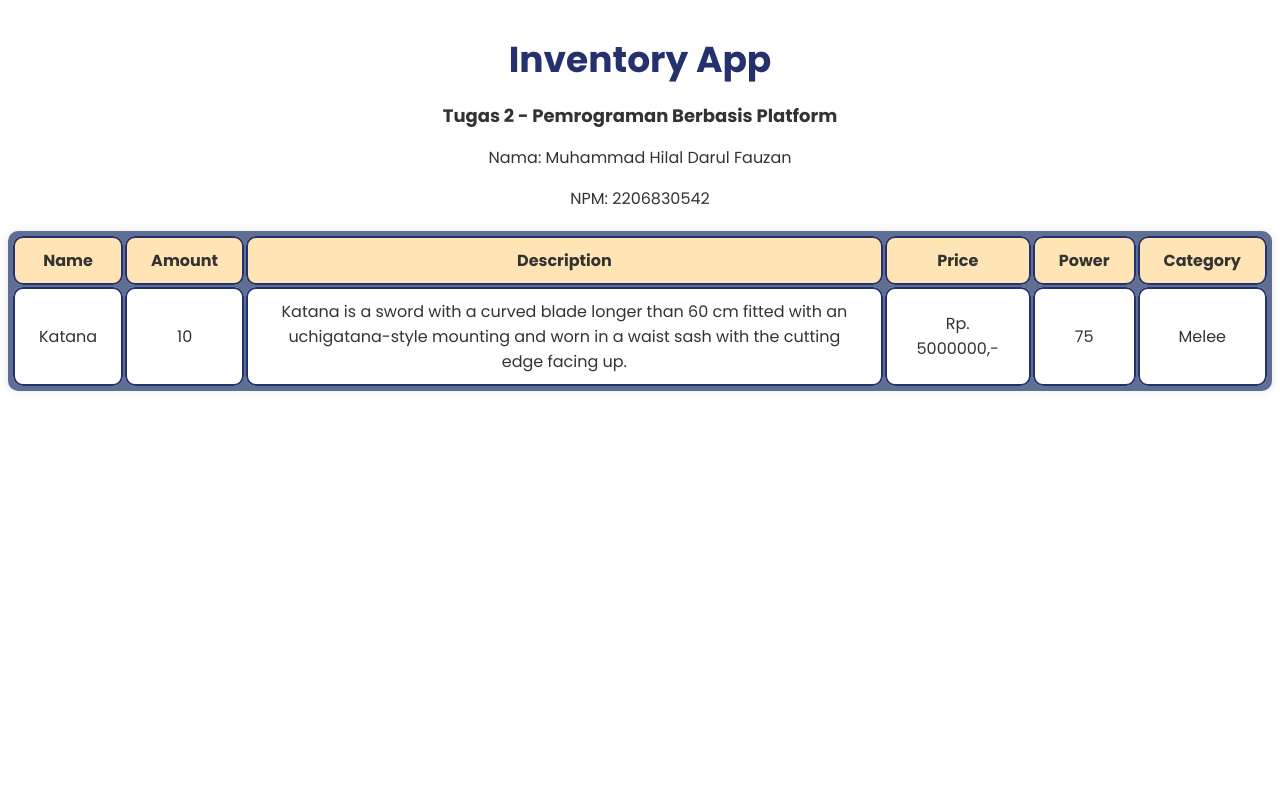
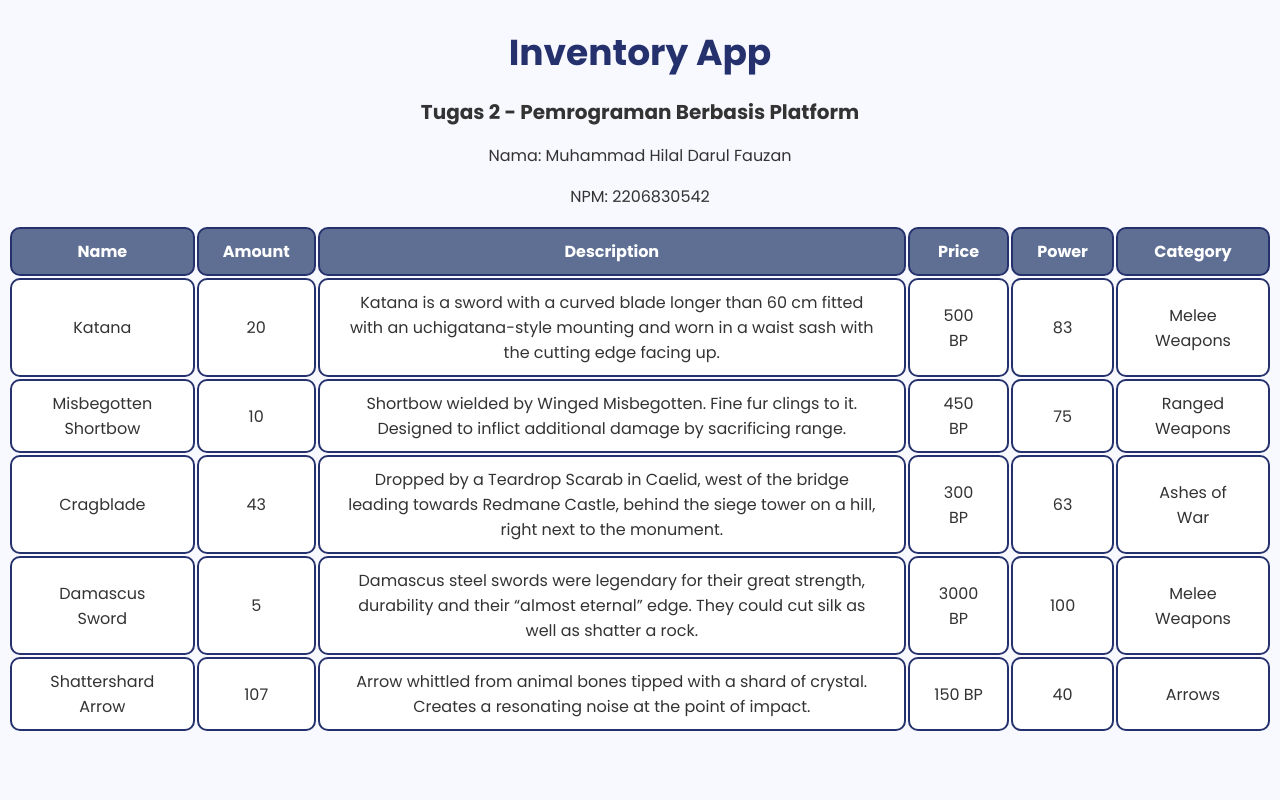
Before and after one commit to hilaldfzn/inventory-app, a Django app: page /main/ in a window 1280 px wide. Run offline with Django 4.2, Linux system fonts and the light colour scheme; lists and menus that the app fills with data are empty.

Commit message:
modified: views.py main.html

```diff
--- a/main/templates/main.html
+++ b/main/templates/main.html
@@ -1,4 +1,5 @@
-<html>
+<!DOCTYPE html>
+<html lang="en">
   <head>
       <meta charset="UTF-8">
       <meta name="viewport" content="width=device-width, initial-scale=1.0">
@@ -15,11 +16,12 @@
         }
 
         body {
-          margin-top: 32px;
+          background-color: ghostwhite;
+          margin-top: 25px;
           text-align: center;
         }
 
-        h1, h2, .profil, th, td {
+        h2, .profil, th, td {
           color: #333;
         }
 
@@ -30,7 +32,7 @@
         }
 
         h2 {
-          font-size: 18px;
+          font-size: 20px;
         }
 
         .profil {
@@ -38,31 +40,30 @@
         }
 
         .container-tabel {
-          background-color: #5F6F94;
-          border-radius: 10px;
-          padding: 3px;
-          margin-top: 20px;
-          box-shadow: 0px 0px 10px rgba(0, 0, 0, 0.1);
-        }
-
-        .judul-tabel {
-          background-color: #ffe4b5;
+          display:flex;
+          justify-content:center;
         }
 
         .judul-tabel th {
+          background-color: #5F6F94;
+          color: white;
           font-weight: bold;
           border-radius: 10px;
         }
 
         th, td {
+          font-weight: 400;
           font-size: 16px;
           padding: 10px 24px;
-          font-weight: 400;
           border: 2px solid #25316D;
           border-radius: 10px;
         }
 
         tr:nth-child(even) {
+          background-color: white;
+        }
+
+        tr:nth-child(odd) {
           background-color: white;
         }
       </style>
@@ -87,14 +88,16 @@
           <th>Category</th>
         </tr>
 
-        <tr>
-            <th>{{ name }}</th>
-            <th>{{ amount }}</th>
-            <th>{{ description }}</th>
-            <th>Rp. {{ price }},-</th>
-            <th>{{ power }}</th>
-            <th>{{ category }}</th>
-        </tr>
+        {% for item in list_items %}
+          <tr>
+              <th>{{ item.name }}</th>
+              <th>{{ item.amount }}</th>
+              <th>{{ item.description }}</th>
+              <th>{{ item.price }} BP</th>
+              <th>{{ item.power }}</th>
+              <th>{{ item.category }}</th>
+          </tr>
+        {% endfor %}
       </table>
     </div>
   </body>
--- a/main/views.py
+++ b/main/views.py
@@ -2,12 +2,48 @@ from django.shortcuts import render
 
 def show_inventory(request):
     context = {
-        'name': 'Katana',
-        'amount': 10,
-        'description': 'Katana is a sword with a curved blade longer than 60 cm fitted with an uchigatana-style mounting and worn in a waist sash with the cutting edge facing up.',
-        'price': 5000000,
-        'power': 75,
-        'category':'Melee'
+        'list_items': [
+            {
+                'name': 'Katana',
+                'amount': 20,
+                'description': 'Katana is a sword with a curved blade longer than 60 cm fitted with an uchigatana-style mounting and worn in a waist sash with the cutting edge facing up.',
+                'price': 500,
+                'power': 83,
+                'category':'Melee Weapons'
+            },
+            {
+                'name': 'Misbegotten Shortbow',
+                'amount': 10,
+                'description': 'Shortbow wielded by Winged Misbegotten. Fine fur clings to it. Designed to inflict additional damage by sacrificing range.',
+                'price': 450,
+                'power': 75,
+                'category':'Ranged Weapons'
+            },
+            {
+                'name': 'Cragblade',
+                'amount': 43,
+                'description': 'Dropped by a Teardrop Scarab in Caelid, west of the bridge leading towards Redmane Castle, behind the siege tower on a hill, right next to the monument.',
+                'price': 300,
+                'power': 63,
+                'category':'Ashes of War'
+            },
+            {
+                'name': 'Damascus Sword',
+                'amount': 5,
+                'description': 'Damascus steel swords were legendary for their great strength, durability and their “almost eternal” edge. They could cut silk as well as shatter a rock.',
+                'price': 3000,
+                'power': 100,
+                'category':'Melee Weapons'
+            },
+            {
+                'name': 'Shattershard Arrow',
+                'amount': 107,
+                'description': 'Arrow whittled from animal bones tipped with a shard of crystal. Creates a resonating noise at the point of impact.',
+                'price': 150,
+                'power': 40,
+                'category':'Arrows'
+            },
+        ],
     }
 
     return render(request, 'main.html', context)
```
